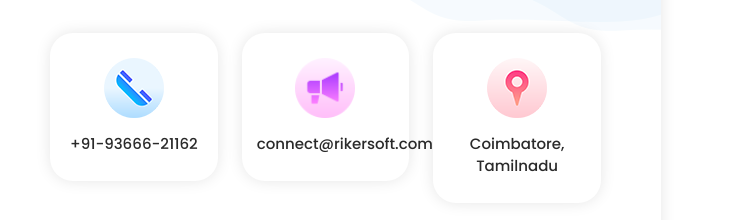
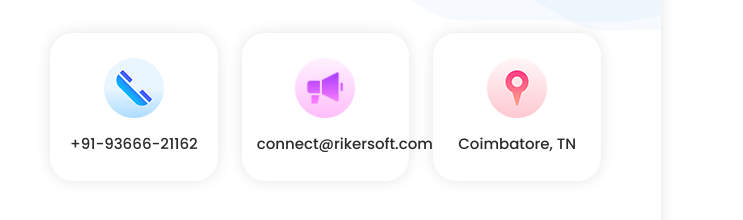
Before and after one commit to aravindzion/rikersoft.com, a plain HTML site: page index.html in a window 1280 px wide. Shown: the part 4280-4500 px from the top of the page, 537-1280 px from the left. Drawn offline with Linux system fonts and the light colour scheme.

Commit message:
Update index.html

```diff
--- a/index.html
+++ b/index.html
@@ -560,7 +560,7 @@
                       <div class="info-post">
                         <div class="icon">
                           <img src="assets/images/location-icon.png" alt="">
-                          <a href="#">Coimbatore, Tamilnadu</a>
+                          <a href="#">Coimbatore, TN</a>
                         </div>
                       </div>
                     </div>
```
